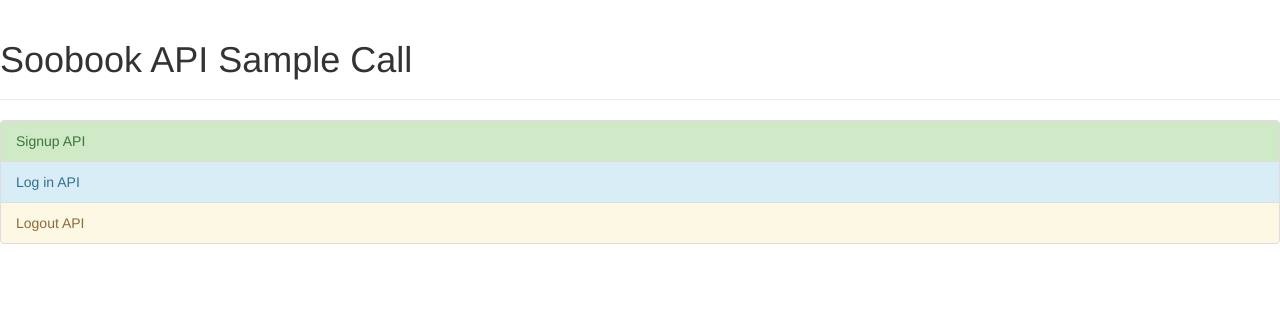
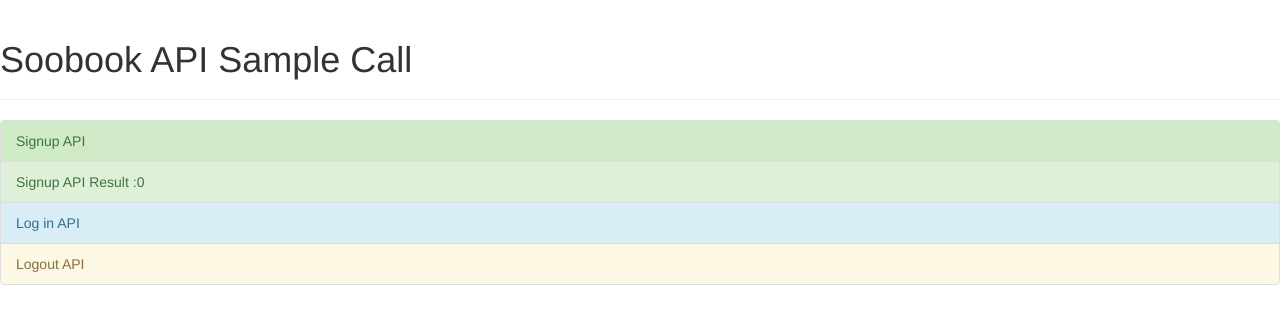
Before and after one commit to pinstinct/soobook-frontend-sample, a website: page app/index.html in a window 1280 px wide. Both pictures are taken after a click on the link "Signup API". Drawn offline with nearby package versions, Linux system fonts and the light colour scheme; no server answers.

Commit message:
signup api 요청 결과를 출력하는 기능 추가

```diff
--- a/app/index.html
+++ b/app/index.html
@@ -16,6 +16,7 @@
 
     <div class="list-group">
       <a href="#" id="signup-api" class="list-group-item list-group-item-success">Signup API</a>
+      <a href="#" class="list-group-item list-group-item-success signup-api-result">Signup API Result</a>
       <a href="#" id="login-api" class="list-group-item list-group-item-info">Log in API</a>
       <a href="#" id="logout-api" class="list-group-item list-group-item-warning">Logout API</a>
     </div>
@@ -32,14 +33,39 @@
 
   <script>
   $('#signup-api').click(function(){
-    signup('test1111@11111.com', '12345asdf', 'Nick');
+    signup('front@test.com', '12345asdf', 'front-lim');
   })
   $('#login-api').click(function(){
-    login('test1111@11111.com', '12345asdf');
+    login('test1111@aaa1.com', '12345asdf');
   })
   $('#logout-api').click(function(){
     logout();
   })
+
+  // API 요청결과를 가져와서 출력하는 기능
+  function signup(username, password, nickname) {
+    $.ajax({
+      url: 'https://soobook.devlim.net/api/user/signup/',
+      type: 'POST',
+      dataType: 'json',
+      data: {
+        username: username,
+        password: password,
+        nickname: nickname,
+      }
+    })
+    .done(function(response) {
+      console.log(response);
+      var nickname = response.nickname
+      $('.signup-api-result').append(' :' + nickname);
+      console.log(nickname)
+    })
+    .fail(function(response) {
+      console.log(response)
+      var response = response.status
+      $('.signup-api-result').append(' :' + response);
+    });
+  }
   </script>
 
 </body>
--- a/app/js/signup.js
+++ b/app/js/signup.js
@@ -13,6 +13,6 @@
     console.log(response);
   })
   .fail(function(response) {
-    console.log(response);
+    console.log(response)
   });
 }
```
